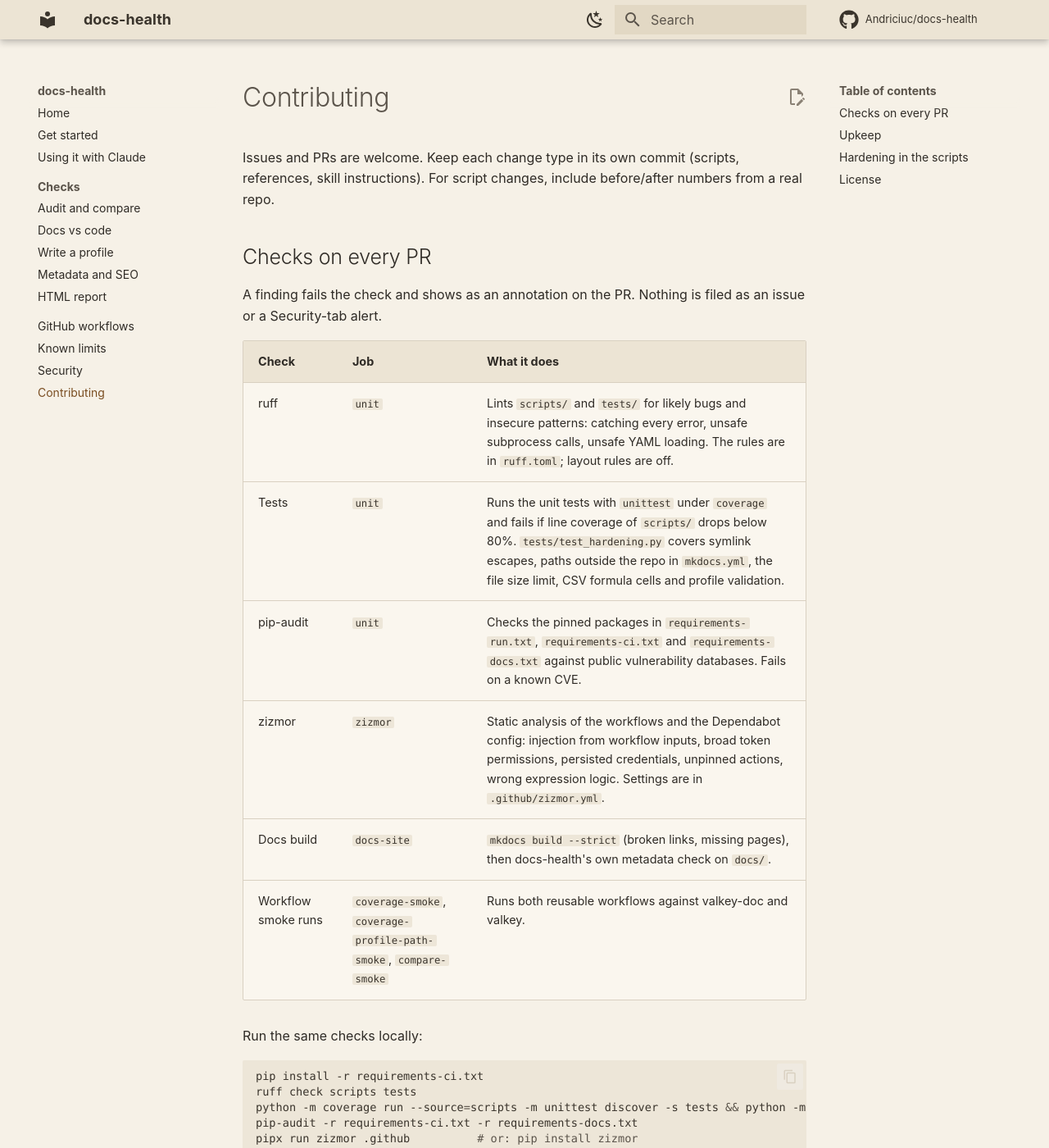
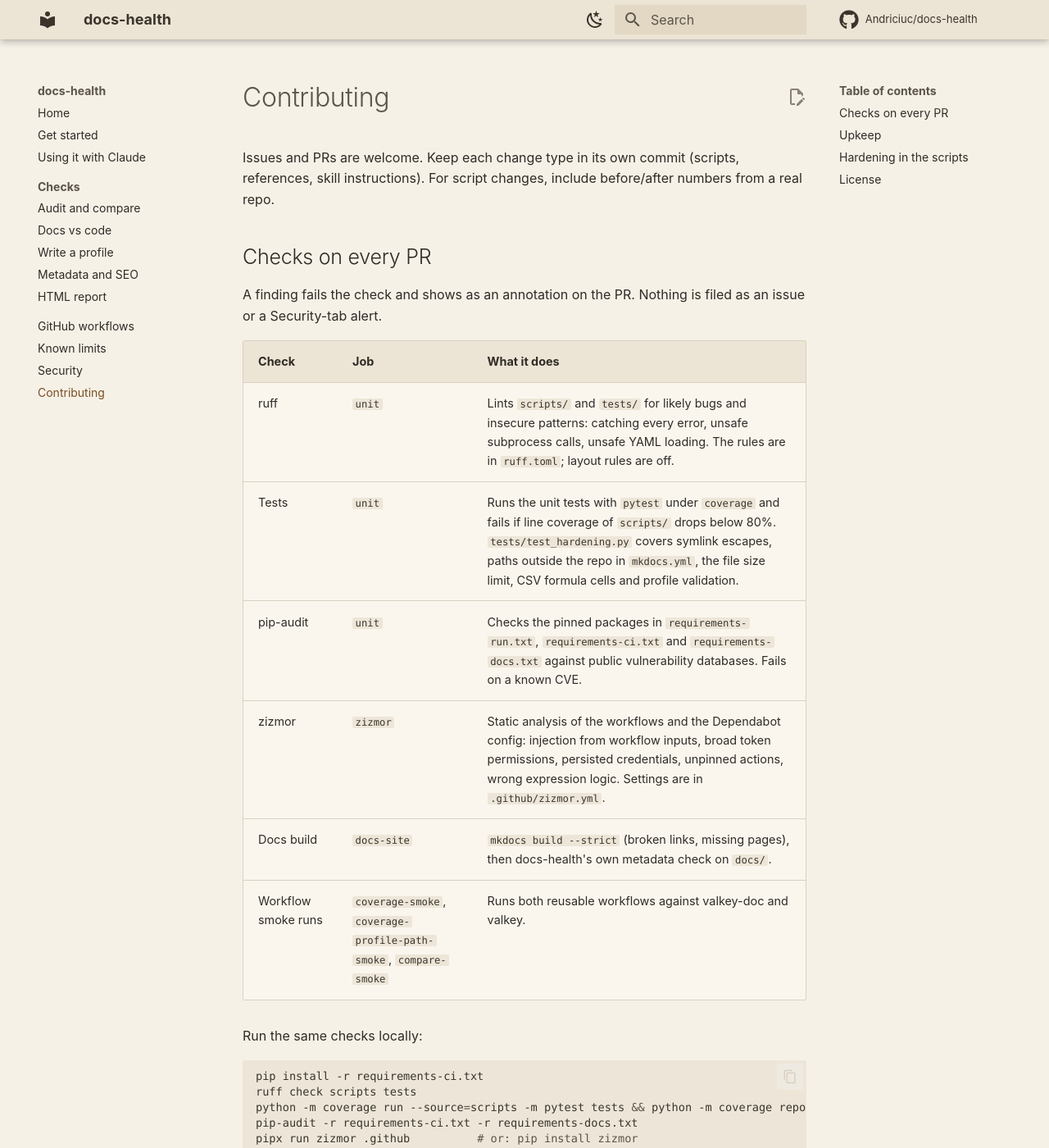
Before and after one commit to Andriciuc/docs-health, an MkDocs documentation site: the page built from docs/contributing.md, in a window 1280 px wide and 1400 px high. Shown: the whole window at 82% size. Built offline with MkDocs 1.6.1 and Material for MkDocs 9.7.7, drawn with Linux system fonts in a browser that asks for light colours; comment, search, counter and statistics services are not loaded.

Commit message:
ci: run the unit tests with pytest
Run the existing unittest suite under pytest in CI (pytest runs
unittest.TestCase classes as they are) and pin pytest in
requirements-ci.txt. Failures now show assertion diffs and local
values, -ra lists skips with their reasons, and new tests can use plain
asserts, fixtures and parametrize. No test code changes; coverage is
unchanged at 83%.

The reusable workflows keep running `python -m unittest` on install,
since they only install the runtime requirements.

Co-Authored-By: Claude Opus 5.5 <noreply@anthropic.com>

````diff
--- a/docs/contributing.md
+++ b/docs/contributing.md
@@ -12,7 +12,7 @@ A finding fails the check and shows as an annotation on the PR. Nothing is filed
 | Check | Job | What it does |
 |---|---|---|
 | ruff | `unit` | Lints `scripts/` and `tests/` for likely bugs and insecure patterns: catching every error, unsafe subprocess calls, unsafe YAML loading. The rules are in `ruff.toml`; layout rules are off. |
-| Tests | `unit` | Runs the unit tests with `unittest` under `coverage` and fails if line coverage of `scripts/` drops below 80%. `tests/test_hardening.py` covers symlink escapes, paths outside the repo in `mkdocs.yml`, the file size limit, CSV formula cells and profile validation. |
+| Tests | `unit` | Runs the unit tests with `pytest` under `coverage` and fails if line coverage of `scripts/` drops below 80%. `tests/test_hardening.py` covers symlink escapes, paths outside the repo in `mkdocs.yml`, the file size limit, CSV formula cells and profile validation. |
 | pip-audit | `unit` | Checks the pinned packages in `requirements-run.txt`, `requirements-ci.txt` and `requirements-docs.txt` against public vulnerability databases. Fails on a known CVE. |
 | zizmor | `zizmor` | Static analysis of the workflows and the Dependabot config: injection from workflow inputs, broad token permissions, persisted credentials, unpinned actions, wrong expression logic. Settings are in `.github/zizmor.yml`. |
 | Docs build | `docs-site` | `mkdocs build --strict` (broken links, missing pages), then docs-health's own metadata check on `docs/`. |
@@ -23,7 +23,7 @@ Run the same checks locally:
 ```bash
 pip install -r requirements-ci.txt
 ruff check scripts tests
-python -m coverage run --source=scripts -m unittest discover -s tests && python -m coverage report
+python -m coverage run --source=scripts -m pytest tests && python -m coverage report
 pip-audit -r requirements-ci.txt -r requirements-docs.txt
 pipx run zizmor .github          # or: pip install zizmor
 ```
--- a/requirements-ci.txt
+++ b/requirements-ci.txt
@@ -2,3 +2,4 @@
 ruff==0.17.5
 pip-audit==2.10.1
 coverage==7.17.5
+pytest==9.2.0
````
Also changed, not shown: 1 other file.
